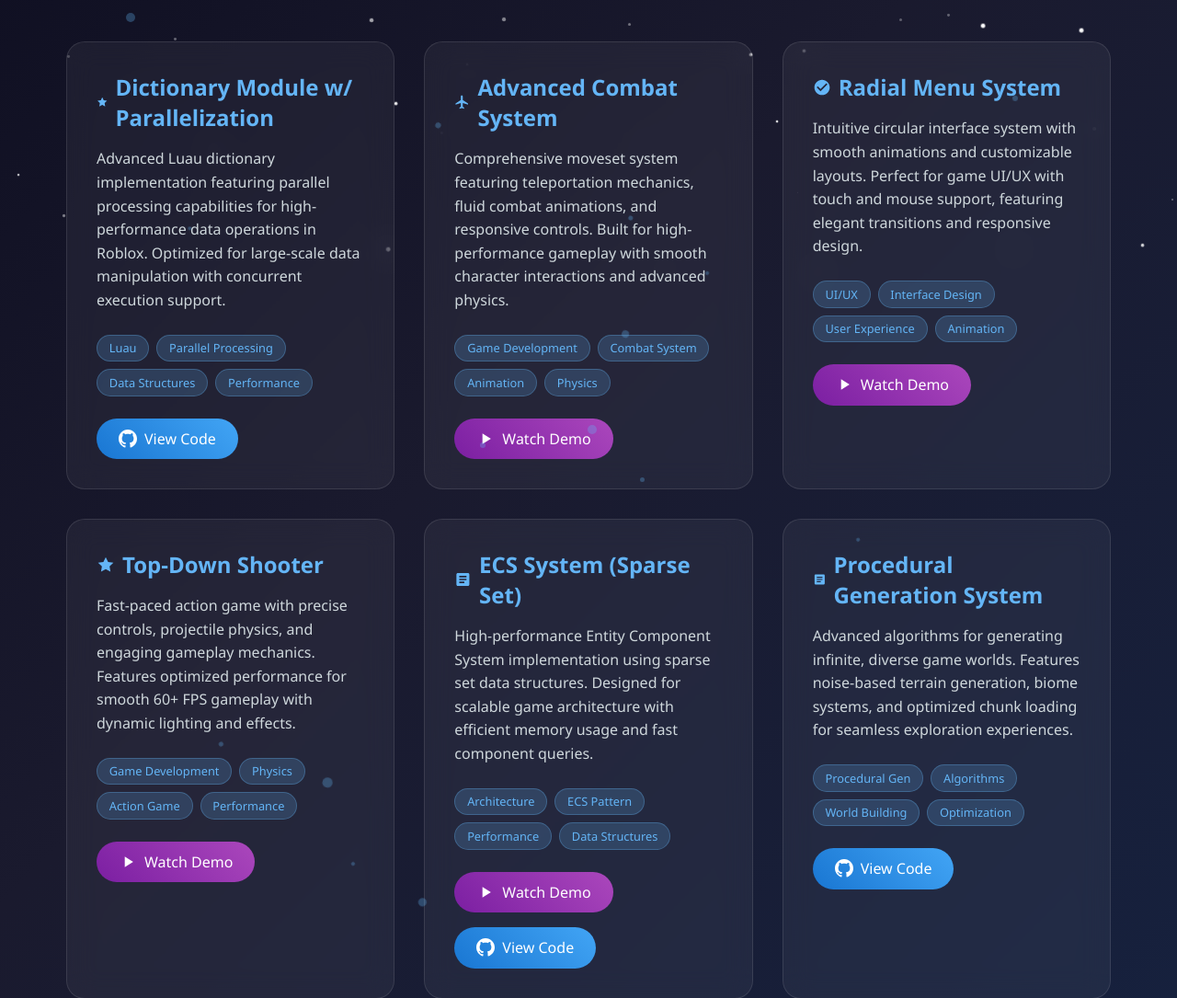
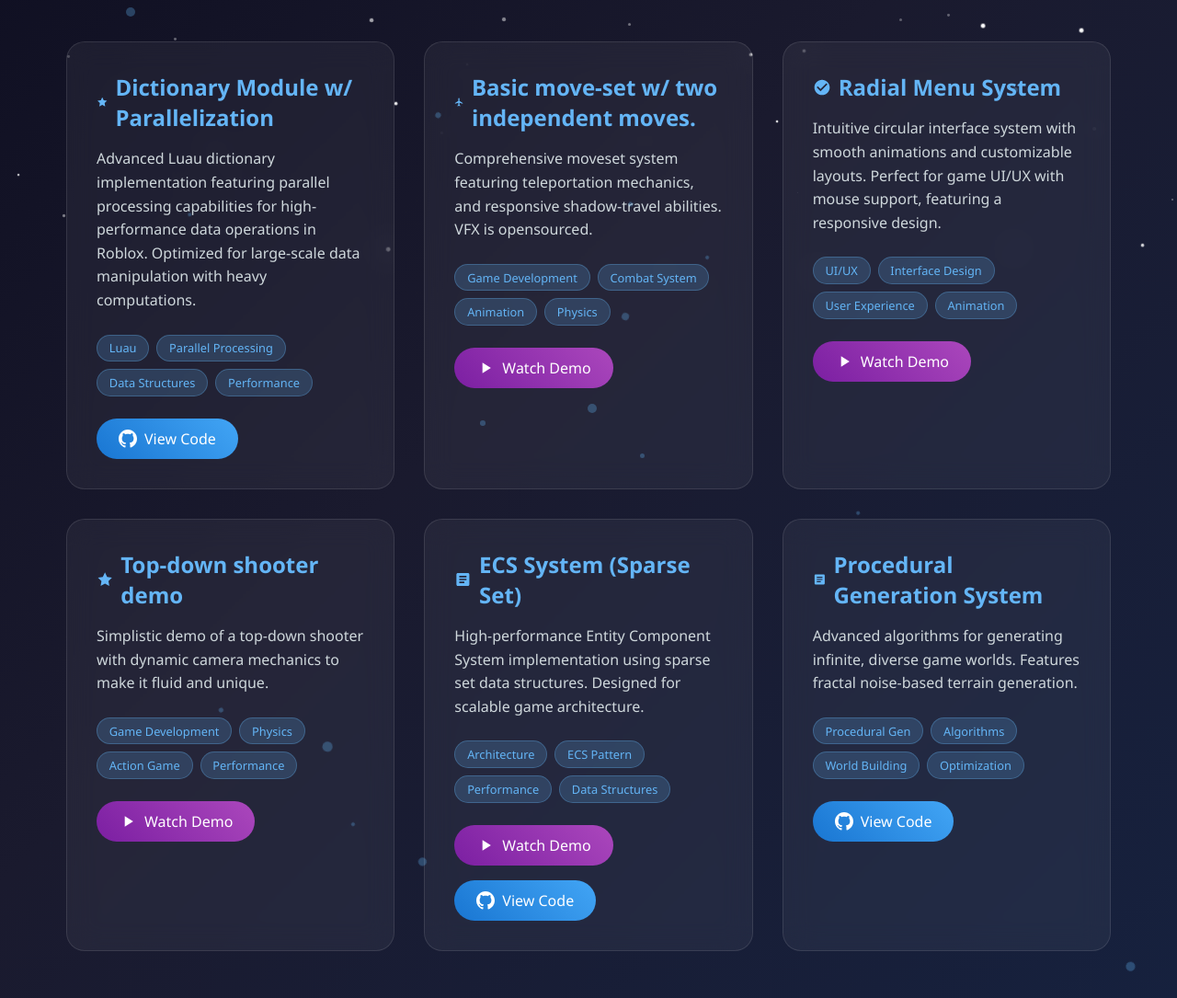
Before and after one commit to Naketm/naketm.github.io, a plain HTML site: page index.html in a window 1280 px wide. Shown: the part 452-1537 px from the top of the page at 92% size. Drawn offline with Linux system fonts and the light colour scheme.

Commit message:
Update index.html

```diff
--- a/index.html
+++ b/index.html
@@ -298,7 +298,7 @@
                     Dictionary Module w/ Parallelization
                 </h3>
                 <p class="project-description">
-                    Advanced Luau dictionary implementation featuring parallel processing capabilities for high-performance data operations in Roblox. Optimized for large-scale data manipulation with concurrent execution support.
+                    Advanced Luau dictionary implementation featuring parallel processing capabilities for high-performance data operations in Roblox. Optimized for large-scale data manipulation with heavy computations.
                 </p>
                 <div class="project-tech">
                     <span class="tech-tag">Luau</span>
@@ -321,10 +321,10 @@
                     <svg class="icon" viewBox="0 0 24 24">
                         <path d="M21 16v-2l-8-5V3.5c0-.83-.67-1.5-1.5-1.5S10 2.67 10 3.5V9l-8 5v2l8-2.5V19l-2 1.5V22l3.5-1 3.5 1v-1.5L13 19v-5.5L21 16z"/>
                     </svg>
-                    Advanced Combat System
+                    Basic move-set w/ two independent moves.
                 </h3>
                 <p class="project-description">
-                    Comprehensive moveset system featuring teleportation mechanics, fluid combat animations, and responsive controls. Built for high-performance gameplay with smooth character interactions and advanced physics.
+                    Comprehensive moveset system featuring teleportation mechanics, and responsive shadow-travel abilities. VFX is opensourced.
                 </p>
                 <div class="project-tech">
                     <span class="tech-tag">Game Development</span>
@@ -350,7 +350,7 @@
                     Radial Menu System
                 </h3>
                 <p class="project-description">
-                    Intuitive circular interface system with smooth animations and customizable layouts. Perfect for game UI/UX with touch and mouse support, featuring elegant transitions and responsive design.
+                    Intuitive circular interface system with smooth animations and customizable layouts. Perfect for game UI/UX with mouse support, featuring a responsive design.
                 </p>
                 <div class="project-tech">
                     <span class="tech-tag">UI/UX</span>
@@ -373,10 +373,10 @@
                     <svg class="icon" viewBox="0 0 24 24">
                         <path d="M12 2l3.09 6.26L22 9.27l-5 4.87 1.18 6.88L12 17.77l-6.18 3.25L7 14.14 2 9.27l6.91-1.01L12 2z"/>
                     </svg>
-                    Top-Down Shooter
+                    Top-down shooter demo
                 </h3>
                 <p class="project-description">
-                    Fast-paced action game with precise controls, projectile physics, and engaging gameplay mechanics. Features optimized performance for smooth 60+ FPS gameplay with dynamic lighting and effects.
+                    Simplistic demo of a top-down shooter with dynamic camera mechanics to make it fluid and unique.
                 </p>
                 <div class="project-tech">
                     <span class="tech-tag">Game Development</span>
@@ -402,7 +402,7 @@
                     ECS System (Sparse Set)
                 </h3>
                 <p class="project-description">
-                    High-performance Entity Component System implementation using sparse set data structures. Designed for scalable game architecture with efficient memory usage and fast component queries.
+                    High-performance Entity Component System implementation using sparse set data structures. Designed for scalable game architecture.
                 </p>
                 <div class="project-tech">
                     <span class="tech-tag">Architecture</span>
@@ -434,7 +434,7 @@
                     Procedural Generation System
                 </h3>
                 <p class="project-description">
-                    Advanced algorithms for generating infinite, diverse game worlds. Features noise-based terrain generation, biome systems, and optimized chunk loading for seamless exploration experiences.
+                    Advanced algorithms for generating infinite, diverse game worlds. Features fractal noise-based terrain generation.
                 </p>
                 <div class="project-tech">
                     <span class="tech-tag">Procedural Gen</span>
```
